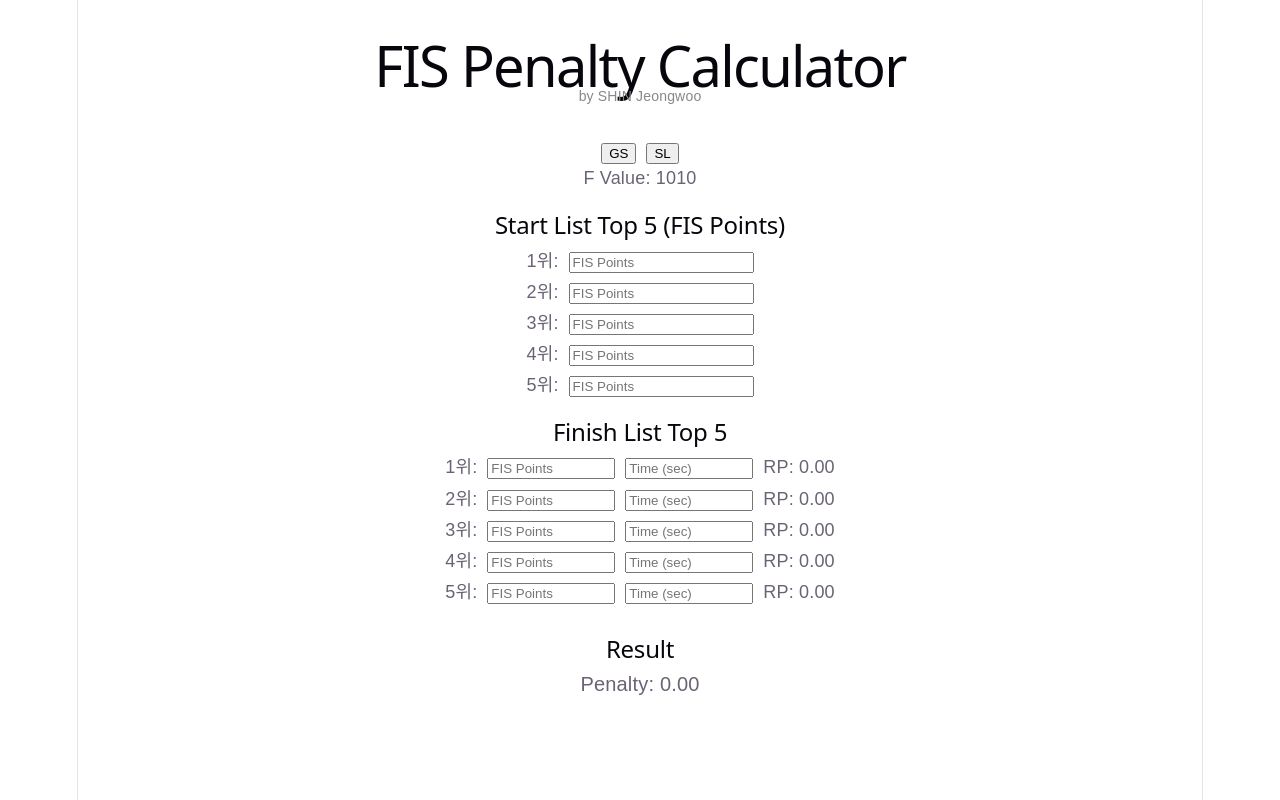
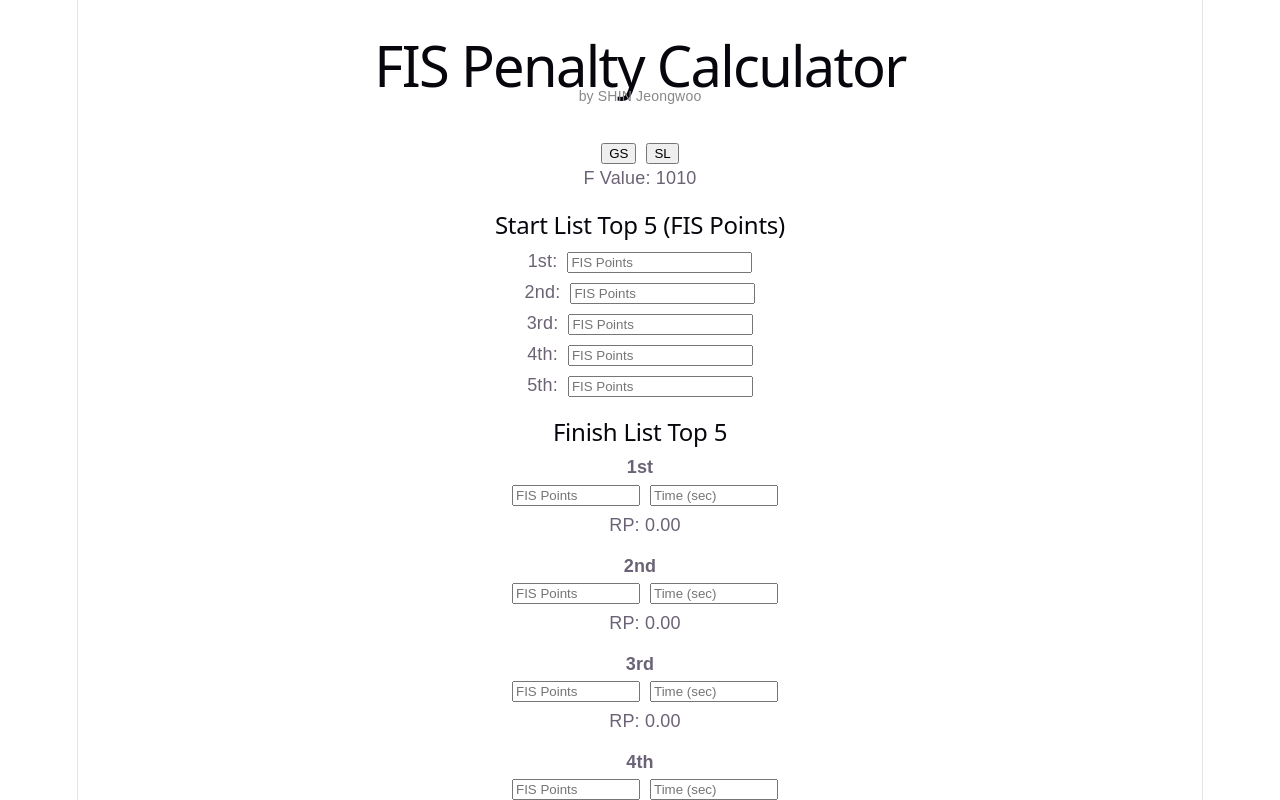
Before and after one commit to sinjum99-code/fis-calculator, a React (Vite) app: page / in a window 1280 px wide. Shown: the top 800 px of the page. Built offline with nearby package versions, Linux system fonts and the light colour scheme.

Commit message:
ui improve rank + rp layout

```diff
--- a/src/App.jsx
+++ b/src/App.jsx
@@ -8,6 +8,8 @@
   const [startPoints, setStartPoints] = useState(Array(5).fill(""));
   const [finishPoints, setFinishPoints] = useState(Array(5).fill(""));
   const [finishTimes, setFinishTimes] = useState(Array(5).fill(""));
+
+  const ranks = ["1st", "2nd", "3rd", "4th", "5th"];
 
   const handleInput = (value, list, index, setter) => {
     if (/^[0-9]*\.?[0-9]*$/.test(value)) {
@@ -34,7 +36,7 @@
   return (
     <div style={{ padding: 20, fontFamily: "sans-serif" }}>
 
-      {/* 제목 + 이름 */}
+      {/* TITLE */}
       <div style={{ textAlign: "center", marginBottom: 30 }}>
         <h1 style={{ marginBottom: 5 }}>FIS Penalty Calculator</h1>
         <p style={{ fontSize: 14, color: "#888" }}>
@@ -42,7 +44,7 @@
         </p>
       </div>
 
-      {/* GS / SL 선택 */}
+      {/* DISCIPLINE */}
       <div style={{ marginBottom: 20 }}>
         <button onClick={() => setDiscipline("GS")}>GS</button>
         <button onClick={() => setDiscipline("SL")} style={{ marginLeft: 10 }}>
@@ -51,11 +53,11 @@
         <p>F Value: {F_VALUE}</p>
       </div>
 
-      {/* Start List */}
+      {/* START */}
       <h2>Start List Top 5 (FIS Points)</h2>
       {startPoints.map((p, i) => (
         <div key={i} style={{ marginBottom: 5 }}>
-          {i + 1}위:
+          {ranks[i]}:
           <input
             type="text"
             value={p}
@@ -68,13 +70,18 @@
         </div>
       ))}
 
-      {/* Finish List */}
+      {/* FINISH */}
       <h2 style={{ marginTop: 20 }}>Finish List Top 5</h2>
+
       {finishPoints.map((p, i) => (
-        <div key={i} style={{ marginBottom: 5 }}>
-          {i + 1}위:
+        <div key={i} style={{ marginBottom: 15 }}>
 
-          {/* FIS Points */}
+          {/* Rank */}
+          <div style={{ fontWeight: "bold" }}>
+            {ranks[i]}
+          </div>
+
+          {/* FIS POINTS */}
           <input
             type="text"
             value={p}
@@ -85,7 +92,7 @@
             style={{ marginLeft: 10, width: 120 }}
           />
 
-          {/* Time */}
+          {/* TIME */}
           <input
             type="text"
             value={finishTimes[i]}
@@ -96,18 +103,17 @@
             style={{ marginLeft: 10, width: 120 }}
           />
 
-          {/* Race Point */}
-          <span style={{ marginLeft: 10 }}>
+          {/* RP 아래줄 */}
+          <div style={{ marginLeft: 10, marginTop: 5 }}>
             RP: {racePoints[i]?.toFixed(2)}
-          </span>
+          </div>
         </div>
       ))}
 
-      {/* 결과 */}
+      {/* RESULT */}
       <h2 style={{ marginTop: 30 }}>Result</h2>
-      <p style={{ fontSize: 20 }}>
-        Penalty: {isFinite(penalty) ? penalty.toFixed(2) : "-"}
-      </p>
+      <p>Penalty: {isFinite(penalty) ? penalty.toFixed(2) : "-"}</p>
+
     </div>
   );
 }
```
